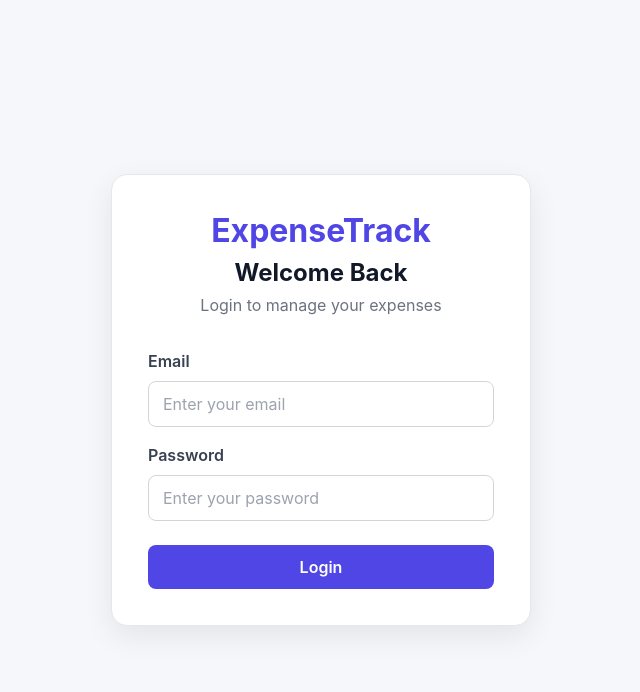
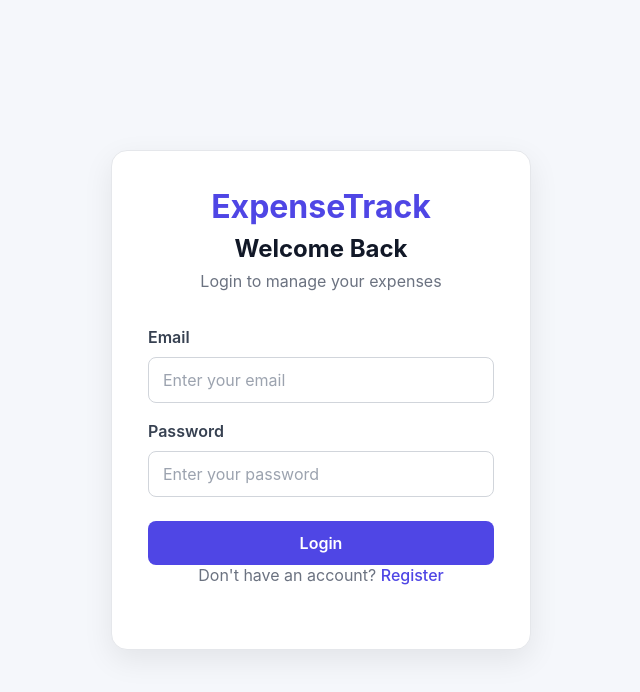
Before and after one commit to samkr214/Expense-Track-Frontend, a React app: page /login in a window 1280 px wide. Shown: the top 692 px of the page, without its empty margins (319-959 px from the left). Built offline with nearby package versions, Linux system fonts and the light colour scheme; no server answers; the HTML template or start-up script is replaced by a standard one.

Commit message:
Update login.jsx

```diff
--- a/src/pages/login.jsx
+++ b/src/pages/login.jsx
@@ -1,5 +1,5 @@
 import { useState } from "react";
-import { useNavigate } from "react-router-dom";
+import { useNavigate, Link } from "react-router-dom";
 import { loginUser } from "../api";
 
 function Login() {
@@ -109,7 +109,12 @@
                     </button>
 
                 </form>
-
+<p>
+    Don't have an account?{" "}
+    <Link to="/register">
+        Register
+    </Link>
+</p>
             </div>
 
         </div>
```
